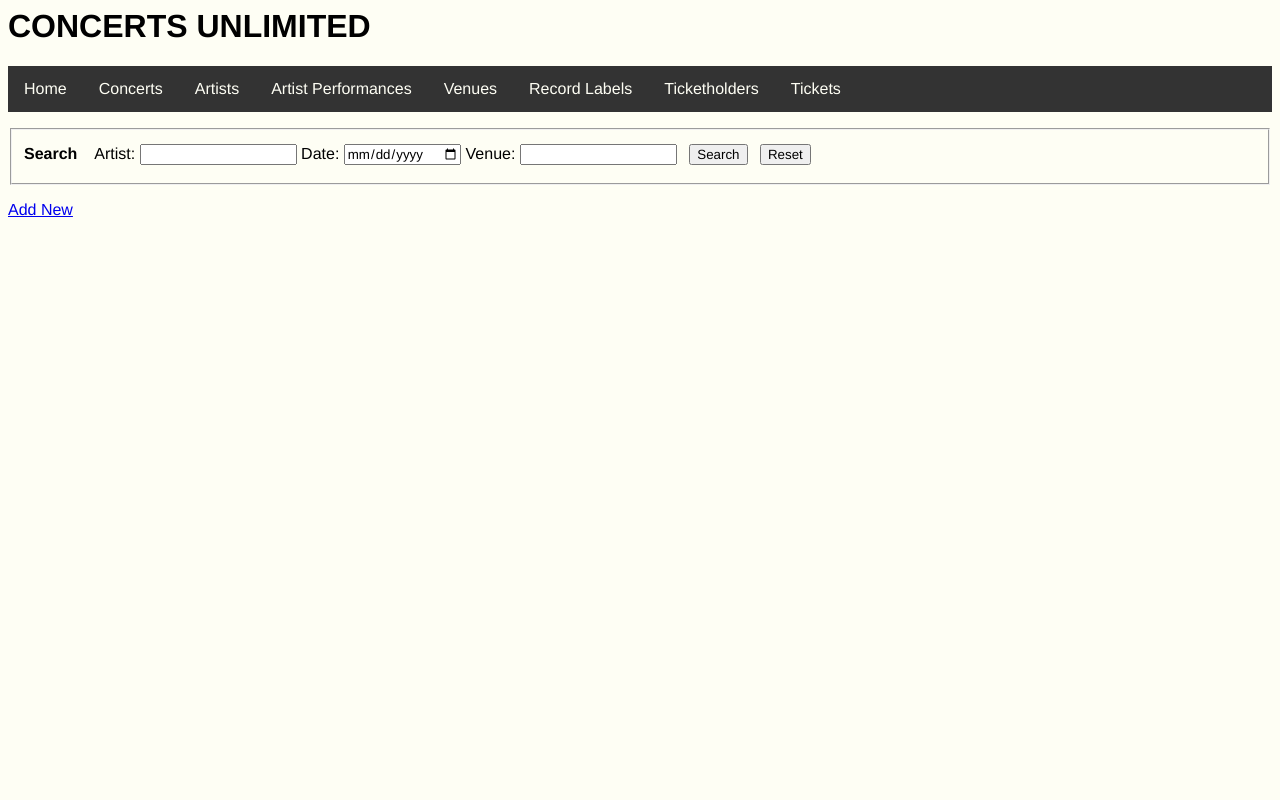
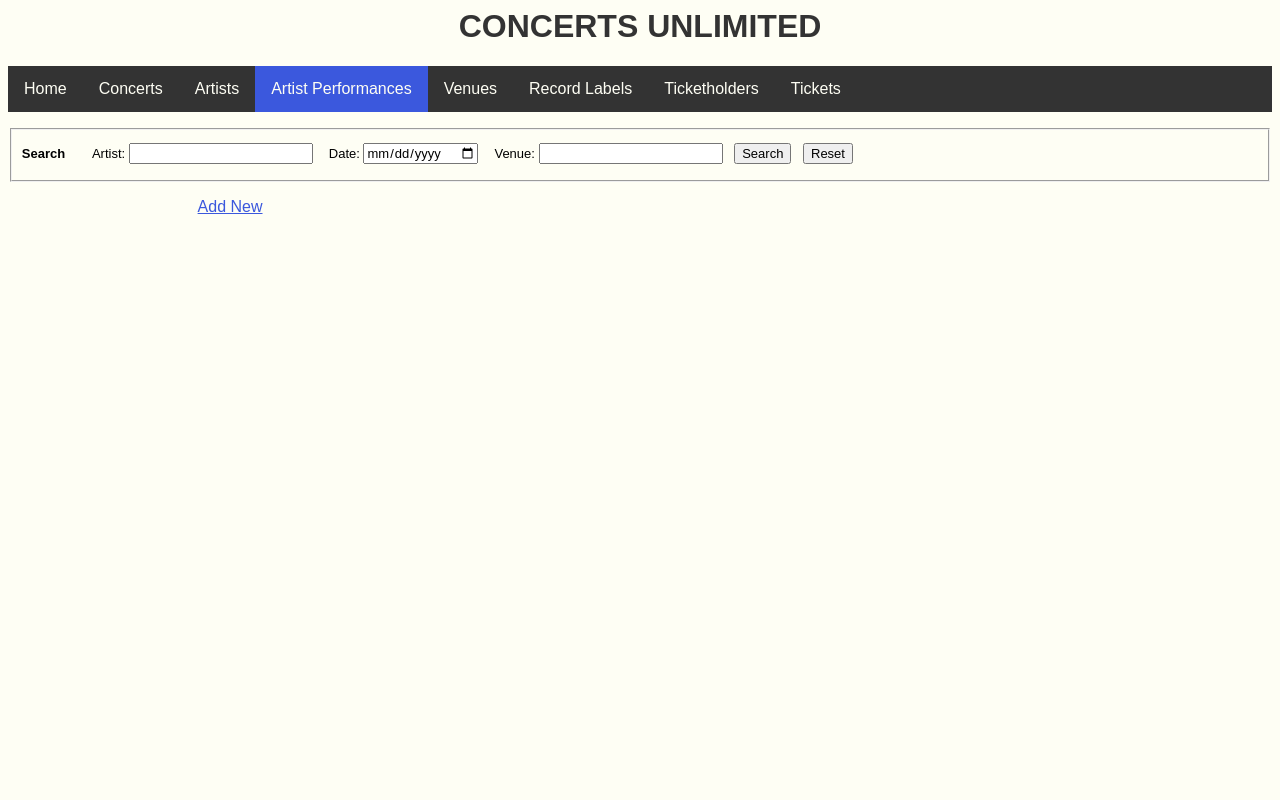
Before and after one commit to taylorkaiulani/CS-340-Portfolio-Project, a Flask app: page /ArtistPerformances in a window 1280 px wide. Run offline with Flask 2, Linux system fonts and the light colour scheme; data that the repository does not hold is empty; some libraries are stand-ins or nearby versions; some web fonts are replaced.

Commit message:
Simplification, menu centralization; also body, div, table formatting

```diff
--- a/static/css/style.css
+++ b/static/css/style.css
@@ -1,44 +1,111 @@
 /* CSS Document */
-* {
-  font-family: Helvetica;
+
+html {
+  font-family: termina, sans-serif;
+  font-weight: 500;
+  font-style: normal;
 }
 
-img {
-  opacity: 0.2;
+h1 {
+  margin-top: 0;
+  display: flex;
+  flex-direction: column;
+  align-items: center;
+  justify-content: center;
+  color: #333;
+  font-family: ethnocentric, sans-serif;
+  font-weight: 600;
+  font-style: normal;
+}
+
+a.add-link, a.add-link:visited, a.back, a.back:visited, i {
+  color: rgb(59, 88, 221);
+}
+
+div {
+  margin-left: 15%;
+}
+
+div.insert {
+  margin-left: 0%;
+}
+
+form {
+  width: auto;
+}
+
+table {
+  /* table-layout: fixed; */
+  align-items: left;
+  margin-right: auto;
+  margin-bottom: 3%;
+
+  border-collapse: collapse;
+  border: solid white 4px;
+  box-shadow: 7px 7px 1px rgb(59, 88, 221);
+  background-color: rgb(187, 187, 187);
+
+  color: black;
+}
+
+tbody, thead {
+  text-align: left;
+}
+
+fieldset {
+  font-family: termina, sans-serif;
+  font-weight: 300;
+  font-style: normal;
+  font-size: small;
+}
+
+input {
+  font-family: termina, sans-serif;
+  font-weight: 300;
+  font-style: normal;
+  font-size: small;
+}
+
+select {
+  font-family: termina, sans-serif;
+  font-weight: 300;
+  font-style: normal;
+  font-size: small;
+}
+
+label {
+  margin-left: 1%;
+}
+
+button {
+  padding: 0.5%;
+  margin-top: 0.25%;
+  margin-bottom: 0.25%;
+
+  font-family: termina, sans-serif;
+  font-weight: 300;
+  font-style: normal;
+  font-size: small;
+
+  background-color: rgb(59, 88, 221);
+  color: white;
+  border-radius: 5px;
+}
+
+/* BACKGROUND */
+
+body {
+  background: #fefef4;
+  background-repeat: no-repeat;
+  background-position: 0% 0%;
+  background-size: 100% 100%;
 }
 
 .image {
   background-image: url("../img/concert-mod.jpg");
 }
 
-body {
-  background: #fefef4;
-}
-
-tr:hover td {
-  background-color: rgb(226, 228, 240);
-  }
-
-h2 {
-  padding-top: 15px;
-  padding-bottom: 0px;
-  font-family: Helvetica;
-  font: bold;
-}
-table {
-    align-items: center;
-    font-family: Helvetica;
-    outline:none;
-    border: none;
-    border-collapse: collapse;
-}
-
-th, td {
-  padding: 8px;
-  text-align: left;
-  border: none;
-  border-bottom: 1px solid rgb(180, 180, 180);
-}
+/* MENU */
 
 ul {
   list-style-type: none;
@@ -46,12 +113,10 @@
   padding: 0;
   overflow: hidden;
   background-color: #333;
-  font-family: Helvetica;
 }
 
 li {
   float: left;
-  font-family: Helvetica;
 }
 
 li a {
@@ -60,22 +125,16 @@
   text-align: center;
   padding: 14px 16px;
   text-decoration: none;
-  font-family: Helvetica;
 }
 
-/* Change the link color to #111 (black) on hover */
 li a:hover {
   background-color: rgb(108, 108, 108);
-  font-family: Helvetica;
 }
 
-  li a:hover:not(.active) {
-    background-color: rgb(108, 108, 108);
-    font-family: Helvetica;
+li a:active, .active {
+  background-color: rgb(59, 88, 221);
   }
 
-li a:active,
-.active {
+ul li:hover, body.artistperformances li.artistperformances, body.concerts li.concerts, body.artists li.artists, body.venues li.venues, body.recordlabels li.recordlabels, body.ticketholders li.ticketholders, body.tickets li.tickets {
   background-color: rgb(59, 88, 221);
-  font-family: Helvetica;
-  }
+}
```
